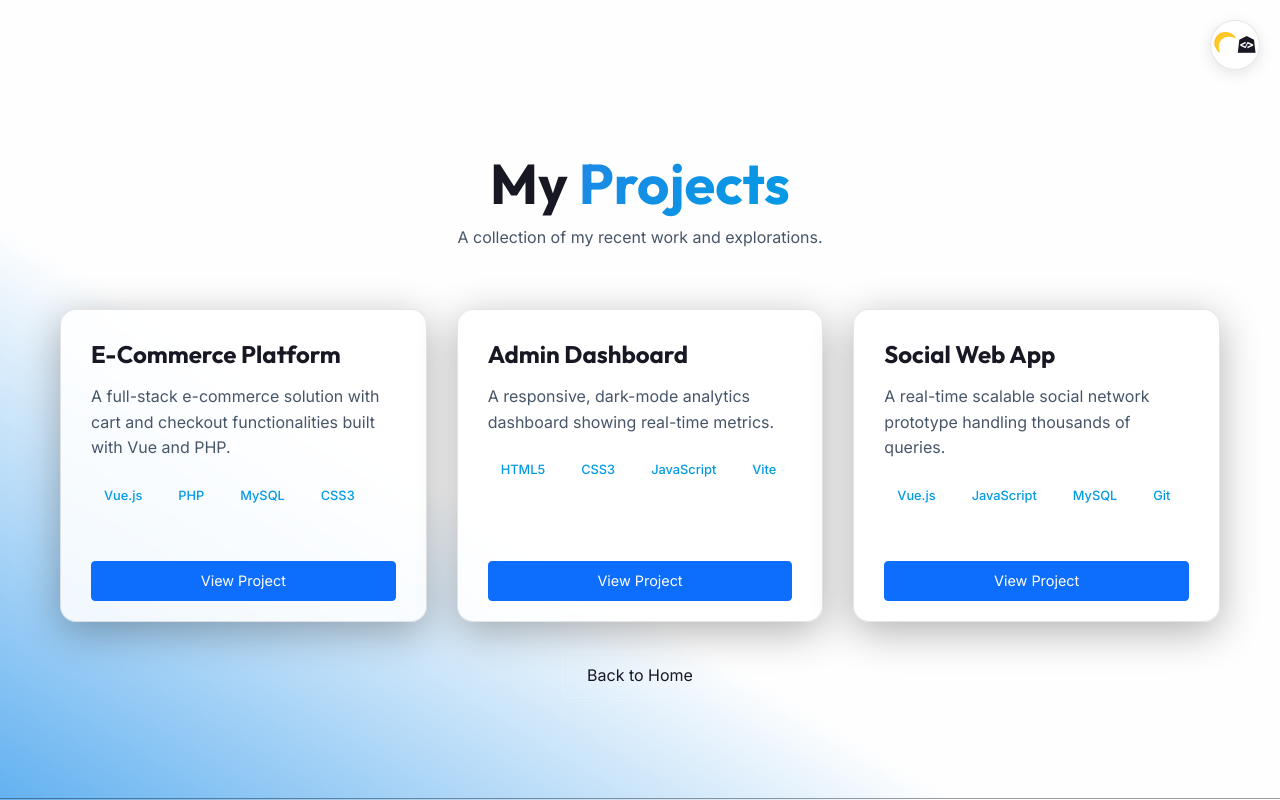
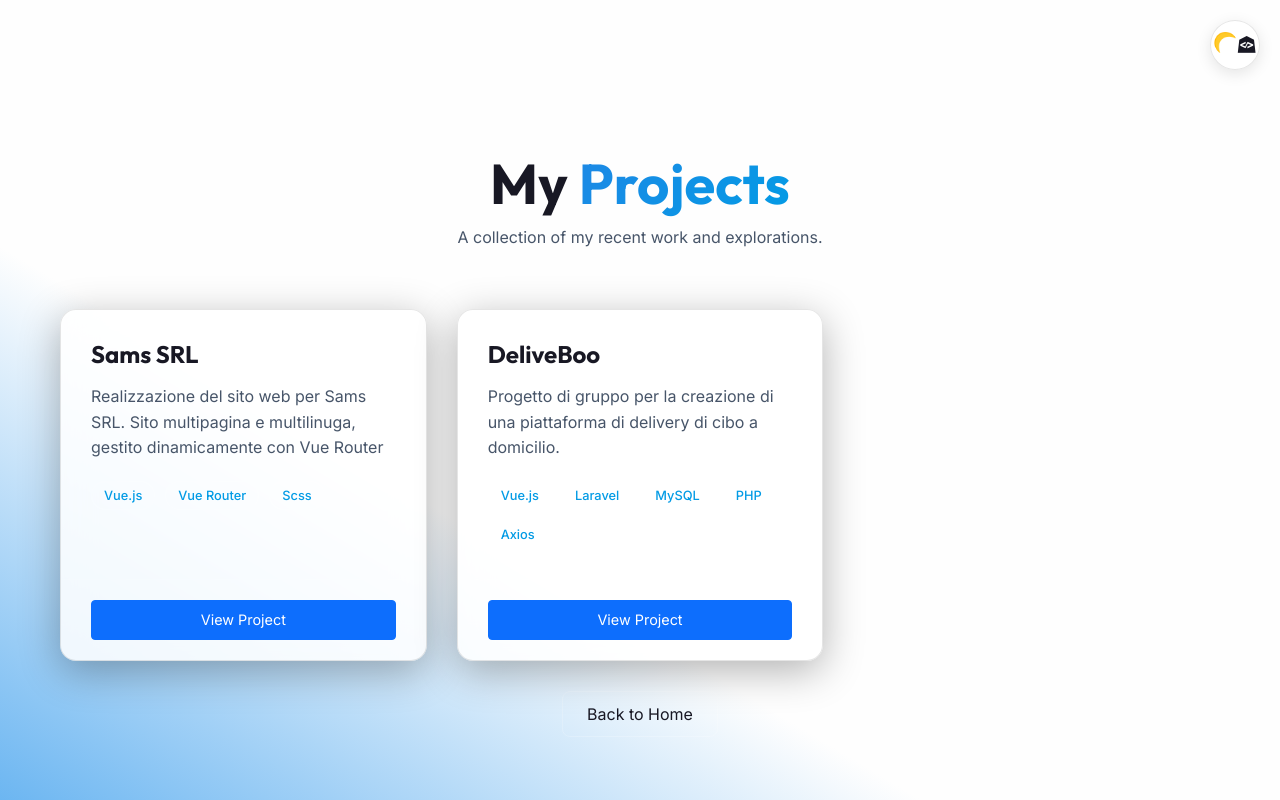
Before and after one commit to micheledimassimo/portfolio-test, a Vue app: page /projects in a window 1280 px wide. Shown: the top 800 px of the page. Built offline with nearby package versions, Linux system fonts and the light colour scheme.

Commit message:
feat: update project portfolio, add CV download, and improve external link handling

```diff
--- a/src/components/AppFooter.vue
+++ b/src/components/AppFooter.vue
@@ -18,9 +18,9 @@ export default {
       </div>
 
       <div class="footer-socials">
-        <a href="https://github.com/micheledimassimo" class="social-link" title="GitHub"><i class="fa-brands fa-github"></i></a>
-        <a href="https://www.linkedin.com/in/micheledimassimo" class="social-link" title="LinkedIn"><i class="fa-brands fa-linkedin-in"></i></a>
-        <a href="https://www.instagram.com/devbymichele" class="social-link" title="Instagram"><i class="fa-brands fa-instagram"></i></a>
+        <a href="https://github.com/micheledimassimo" target="_blank" class="social-link" title="GitHub"><i class="fa-brands fa-github"></i></a>
+        <a href="https://www.linkedin.com/in/micheledimassimo" target="_blank" class="social-link" title="LinkedIn"><i class="fa-brands fa-linkedin-in"></i></a>
+        <a href="https://www.instagram.com/devbymichele" target="_blank" class="social-link" title="Instagram"><i class="fa-brands fa-instagram"></i></a>
       </div>
     </div>
 
--- a/src/components/SkillsSection.vue
+++ b/src/components/SkillsSection.vue
@@ -14,7 +14,8 @@ export default {
         { name: 'MySQL', icon: 'devicon-mysql-plain colored' },
         { name: 'Vite', icon: 'devicon-vitejs-plain colored' },
         { name: 'Git', icon: 'devicon-git-plain colored' },
-        { name: 'GitHub', icon: 'devicon-github-original' }
+        { name: 'GitHub', icon: 'devicon-github-original' },
+        { name: 'Axios', icon: 'devicon-axios-plain colored' }
       ]
     }
   }
--- a/src/pages/ContactPage.vue
+++ b/src/pages/ContactPage.vue
@@ -31,9 +31,9 @@ export default {
           </ul>
 
           <div class="social-links-contact">
-            <a href="https://github.com/micheledimassimo" class="social-badge" title="GitHub"><i class="fa-brands fa-github"></i> GitHub</a>
-            <a href="https://www.linkedin.com/in/micheledimassimo" class="social-badge" title="LinkedIn"><i class="fa-brands fa-linkedin"></i> LinkedIn</a>
-            <a href="https://www.instagram.com/devbymichele" class="social-badge" title="Instagram"><i class="fa-brands fa-instagram"></i> Instagram</a>
+            <a href="https://github.com/micheledimassimo" target="_blank" class="social-badge" title="GitHub"><i class="fa-brands fa-github"></i> GitHub</a>
+            <a href="https://www.linkedin.com/in/micheledimassimo" target="_blank" class="social-badge" title="LinkedIn"><i class="fa-brands fa-linkedin"></i> LinkedIn</a>
+            <a href="https://www.instagram.com/devbymichele" target="_blank" class="social-badge" title="Instagram"><i class="fa-brands fa-instagram"></i> Instagram</a>
           </div>
         </div>
 
@@ -45,7 +45,7 @@ export default {
           <h3>Curriculum Vitae</h3>
           <p class="text-muted">Esplora la mia esperienza lavorativa, accademica e le mie competenze tecniche complete.</p>
           <!-- Il tag # funge da placeholder, potrai inserire il link al PDF definitivo quando sarà pronto -->
-          <a href="#" target="_blank" class="btn btn-primary btn-glow mt-3">
+          <a href="/public/cv/Michele-Di-Massimo.pdf" target="_blank" class="btn btn-primary btn-glow mt-3">
             <i class="fa-solid fa-download"></i> Scarica CV
           </a>
         </div>
--- a/src/pages/ProjectsPage.vue
+++ b/src/pages/ProjectsPage.vue
@@ -6,24 +6,24 @@ export default {
       projects: [
         {
           id: 1,
-          title: 'E-Commerce Platform',
-          description: 'A full-stack e-commerce solution with cart and checkout functionalities built with Vue and PHP.',
-          techStack: ['Vue.js', 'PHP', 'MySQL', 'CSS3'],
+          title: 'Sams SRL',
+          description: 'Realizzazione del sito web per Sams SRL. Sito multipagina e multilinuga, gestito dinamicamente con Vue Router',
+          techStack: ['Vue.js', 'Vue Router', 'Scss'],
           link: '#'
         },
-        {
+        /* {
           id: 2,
           title: 'Admin Dashboard',
           description: 'A responsive, dark-mode analytics dashboard showing real-time metrics.',
           techStack: ['HTML5', 'CSS3', 'JavaScript', 'Vite'],
           link: '#'
-        },
+        }, */
         {
           id: 3,
-          title: 'Social Web App',
-          description: 'A real-time scalable social network prototype handling thousands of queries.',
-          techStack: ['Vue.js', 'JavaScript', 'MySQL', 'Git'],
-          link: '#'
+          title: 'DeliveBoo',
+          description: 'Progetto di gruppo per la creazione di una piattaforma di delivery di cibo a domicilio. ',
+          techStack: ['Vue.js', 'Laravel', 'MySQL', 'PHP', 'Axios'],
+          link: 'https://github.com/micheledimassimo/deliveboo-frontend-team3/blob/main/README.md'
         }
       ]
     }
@@ -56,7 +56,7 @@ export default {
             </div>
           </div>
           <div class="project-footer">
-            <a :href="project.link" class="btn btn-primary btn-sm">View Project</a>
+            <a :href="project.link" target="blank" class="btn btn-primary btn-sm">View Project</a>
           </div>
         </div>
       </div>
```
Also changed, not shown: 1 other file (tests, documents, lock files or other folders).
